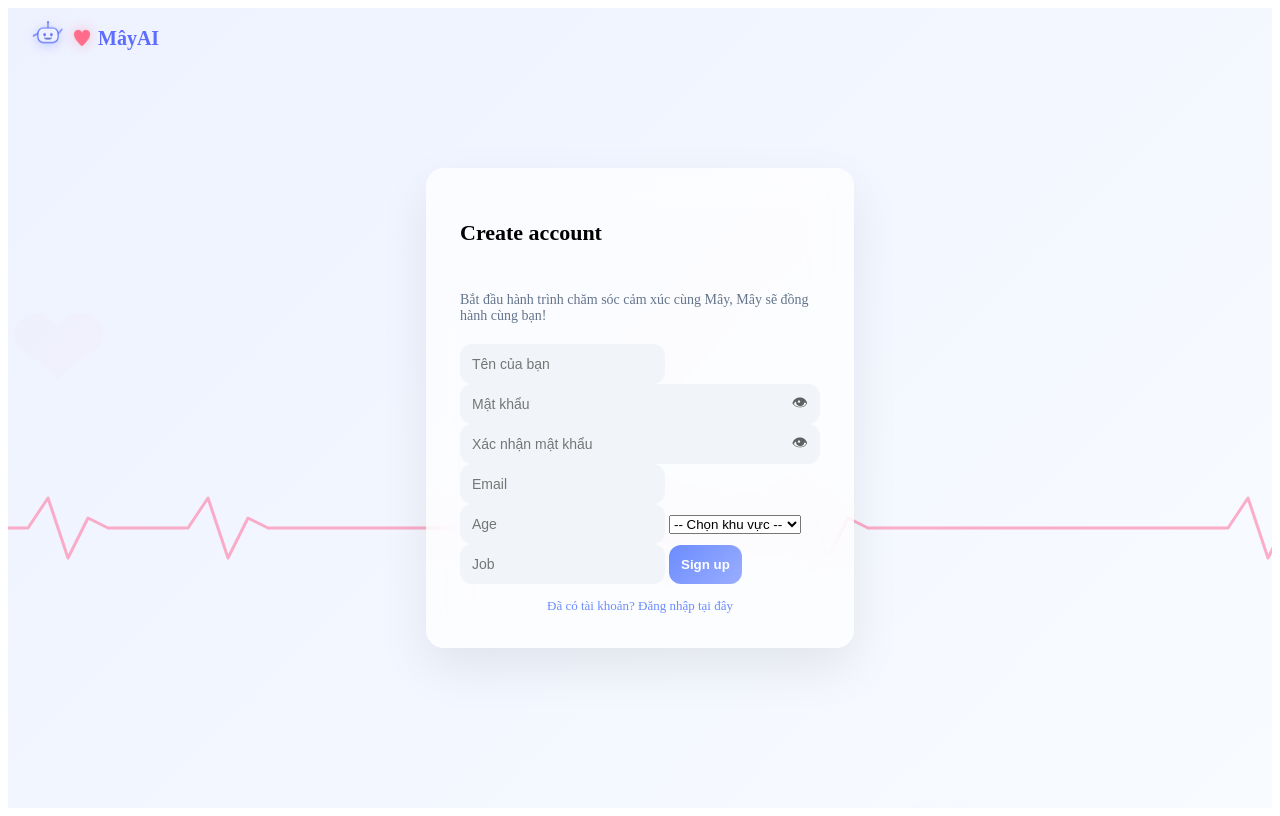
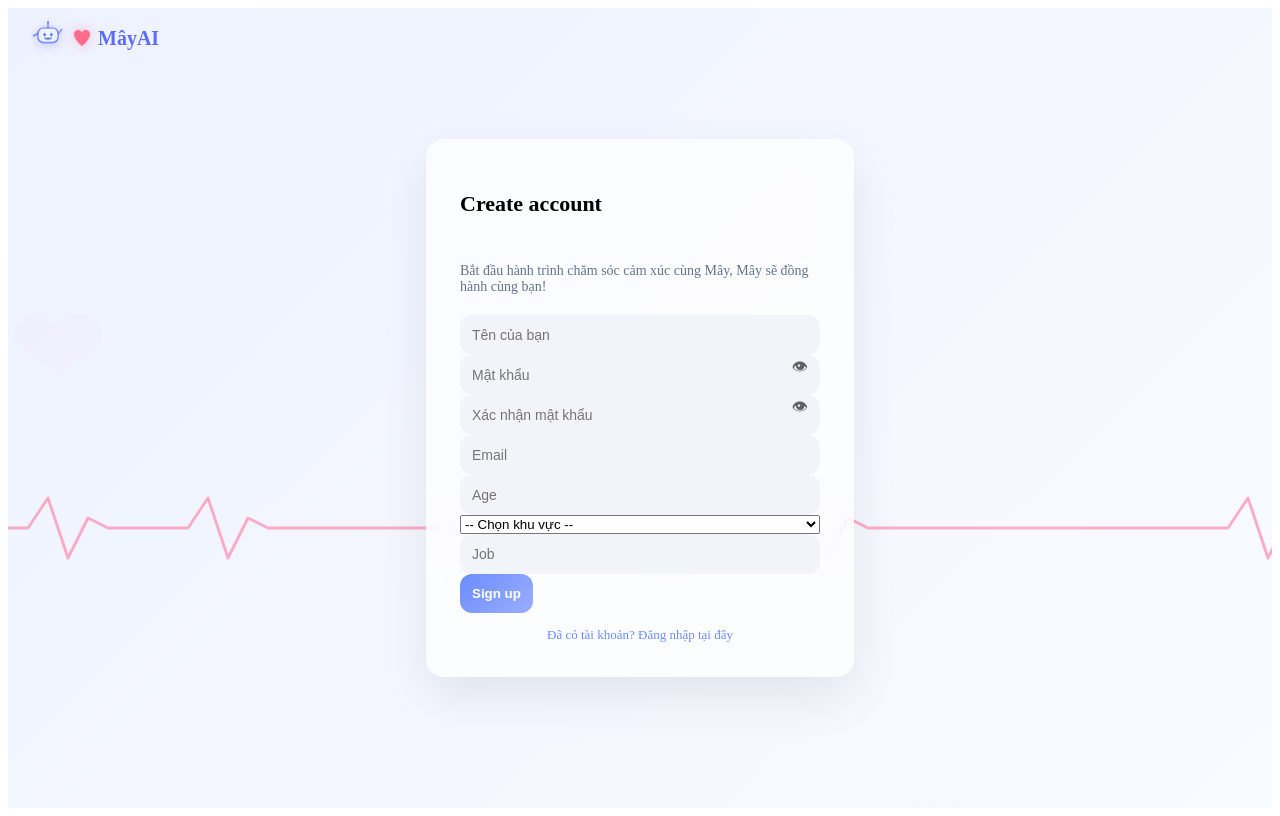
Before and after one commit to kfcadcontact123-oss/may-app, a Django app: page /accounts/signup/ in a window 1280 px wide. Run offline with Django 5.2, Linux system fonts and the light colour scheme.

Commit message:
fix login signup

```diff
--- a/accounts/views.py
+++ b/accounts/views.py
@@ -245,7 +245,6 @@ def delete_account(request):
     user.delete()
 
     return redirect("login")
-from django.contrib.auth import authenticate
 from django.contrib.auth import authenticate, login
 
 def login_view(request):
--- a/static/css/auth.css
+++ b/static/css/auth.css
@@ -370,3 +370,16 @@ fill='none' stroke='%23ff7aa2' stroke-width='3' stroke-linejoin='round' stroke-l
     color: green;
     font-size: 14px;
 }
+.input-group {
+    display: flex;
+    flex-direction: column;
+    gap: 6px;
+}
+
+.auth-error {
+    background: #ffe6e6;
+    color: #d60000;
+    padding: 8px 10px;
+    border-radius: 8px;
+    font-size: 13px;
+}
--- a/templates/signup.html
+++ b/templates/signup.html
@@ -9,10 +9,8 @@
 
 <div class="auth-page">
 
-    <!-- HEART / HEARTBEAT BACKGROUND -->
     <div class="heartbeat-bg"></div>
 
-    <!-- SIGNUP CARD -->
     <div class="auth-card">
 
         <h2>Create account</h2>
@@ -23,56 +21,83 @@
         <form method="post">
             {% csrf_token %}
 
-            <!-- Username -->
+            <!-- NAME -->
+            <div class="input-group">
                 <input
                     type="text"
                     name="name"
                     value="{{ form.name.value|default:'' }}"
-    placeholder="{% if form.name.errors %}{{ form.name.errors.0 }}{% else %}Tên của bạn{% endif %}"
+                    placeholder="Tên của bạn"
                     class="{% if form.name.errors %}input-error{% endif %}"
                     required
                 >
+                {% if form.name.errors %}
+                <div class="auth-error">{{ form.name.errors.0 }}</div>
+                {% endif %}
+            </div>
 
-            <!-- Password -->
-            <div class="password-field">
+            <!-- PASSWORD -->
+            <div class="input-group password-field">
                 <input
                     type="password"
                     name="password1"
-    placeholder="{% if form.password1.errors %}{{ form.password1.errors.0 }}{% else %}Mật khẩu{% endif %}"
+                    placeholder="Mật khẩu"
                     class="{% if form.password1.errors %}input-error{% endif %}"
+                    required
                 >
                 <span class="toggle-password">👁</span>
             </div>
+            {% if form.password1.errors %}
+            <div class="auth-error">{{ form.password1.errors.0 }}</div>
+            {% endif %}
 
-            <!-- Confirm password -->
-            <div class="password-field">
+            <!-- CONFIRM PASSWORD -->
+            <div class="input-group password-field">
                 <input
                     type="password"
                     name="password2"
-    placeholder="{% if form.password2.errors %}{{ form.password2.errors.0 }}{% else %}Xác nhận mật khẩu{% endif %}"
+                    placeholder="Xác nhận mật khẩu"
                     class="{% if form.password2.errors %}input-error{% endif %}"
+                    required
                 >
                 <span class="toggle-password">👁</span>
             </div>
+            {% if form.password2.errors %}
+            <div class="auth-error">{{ form.password2.errors.0 }}</div>
+            {% endif %}
 
+            <!-- EMAIL -->
+            <div class="input-group">
                 <input
                     type="email"
                     name="email"
                     value="{{ form.email.value|default:'' }}"
-    placeholder="{% if form.email.errors %}{{ form.email.errors.0 }}{% else %}Email{% endif %}"
+                    placeholder="Email"
                     class="{% if form.email.errors %}input-error{% endif %}"
                     required
                 >
+                {% if form.email.errors %}
+                <div class="auth-error">{{ form.email.errors.0 }}</div>
+                {% endif %}
+            </div>
 
-
+            <!-- AGE -->
+            <div class="input-group">
                 <input
                     type="number"
                     name="age"
                     value="{{ form.age.value|default:'' }}"
                     placeholder="Age"
+                    class="{% if form.age.errors %}input-error{% endif %}"
                     required
                 >
+                {% if form.age.errors %}
+                <div class="auth-error">{{ form.age.errors.0 }}</div>
+                {% endif %}
+            </div>
 
+            <!-- LOCATION -->
+            <div class="input-group">
                 <select name="location" required>
                     <option value="">-- Chọn khu vực --</option>
                     {% for value, label in locations %}
@@ -82,9 +107,25 @@
                         </option>
                     {% endfor %}
                 </select>
+                {% if form.location.errors %}
+                <div class="auth-error">{{ form.location.errors.0 }}</div>
+                {% endif %}
+            </div>
 
-<input type="text" name="job" placeholder="Job" required>
-
+            <!-- JOB -->
+            <div class="input-group">
+                <input
+                    type="text"
+                    name="job"
+                    value="{{ form.job.value|default:'' }}"
+                    placeholder="Job"
+                    class="{% if form.job.errors %}input-error{% endif %}"
+                    required
+                >
+                {% if form.job.errors %}
+                <div class="auth-error">{{ form.job.errors.0 }}</div>
+                {% endif %}
+            </div>
 
             <button type="submit" class="auth-btn">
                 Sign up
--- a/web_project/settings.py
+++ b/web_project/settings.py
@@ -26,7 +26,8 @@ DATABASES = {
 }
 SECRET_KEY = os.environ.get("SECRET_KEY", "dev-key")
 
-ALLOWED_HOSTS = os.getenv("ALLOWED_HOSTS", "").split(",")
+#ALLOWED_HOSTS = os.getenv("ALLOWED_HOSTS", "").split(",")
+ALLOWED_HOSTS = ['*']
 
 CSRF_TRUSTED_ORIGINS = os.getenv("CSRF_TRUSTED_ORIGINS", "").split(",")
 CSRF_COOKIE_SECURE = True
```
Also changed, not shown: templates/registration/login.html (+6 -5 lines). Lines whose indentation alone changed are shown as unchanged.
